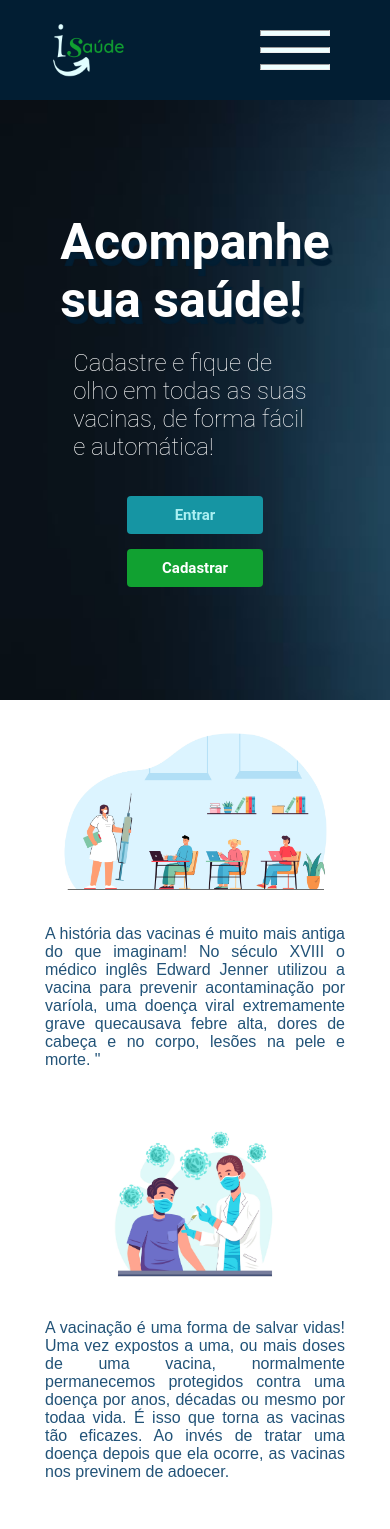
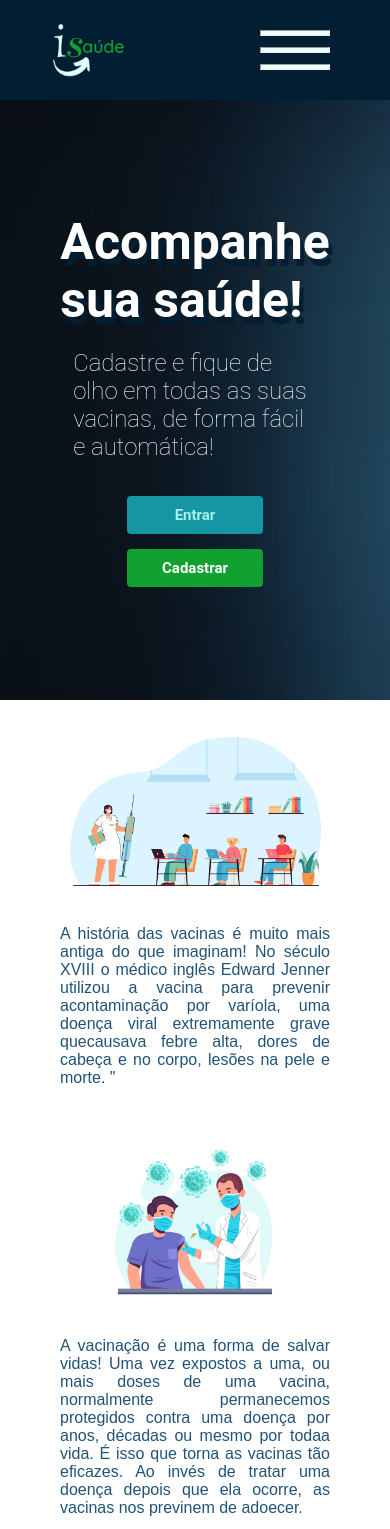
Before and after one commit to lufelipe12/isaude-app, a React (Create React App) app: page / in a window 390 px wide. Shown: the top 1529 px of the page. Built offline with nearby package versions, Linux system fonts and the light colour scheme.

Commit message:
styles: head in homepage ready and responsive

```diff
--- a/src/components/Curiosidades/styles.js
+++ b/src/components/Curiosidades/styles.js
@@ -12,7 +12,7 @@
     max-width: 300px;
     height: 200px;
     object-fit: contain;
-    min-width: 300px;
+    min-width: 270px;
     padding-bottom: 30px;
   }
 
@@ -22,7 +22,7 @@
     width: 50%;
     max-width: 300px;
     text-align: justify;
-    min-width: 300px;
+    min-width: 270px;
   }
 
   @media (max-width: 650px) {
--- a/src/pages/Home/index.jsx
+++ b/src/pages/Home/index.jsx
@@ -10,11 +10,15 @@
 import Curiosidades from "../../components/Curiosidades"
 import Button from "../../components/Button"
 
+import {useHistory} from "react-router-dom"
+
 import historyImg from "../../assets/history.jpg"
 import importanceImg from "../../assets/importance.jpg"
 import erradicationImg from "../../assets/erradication.jpg"
 
 const Home = () => {
+  const history = useHistory()
+
   return (
     <Container>
       <Header />
@@ -26,8 +30,17 @@
             automática!
           </h2>
           <ButtonsContainer>
-            <Button colorType="primary"> Entrar </Button>
-            <Button colorType="secondary"> Cadastrar </Button>
+            <Button colorType="primary" onClick={() => history.push("/login")}>
+              {" "}
+              Entrar{" "}
+            </Button>
+            <Button
+              colorType="secondary"
+              onClick={() => history.push("/register")}
+            >
+              {" "}
+              Cadastrar{" "}
+            </Button>
           </ButtonsContainer>
         </HeadContent>
         <HeadBackground />
```
Also changed, not shown: src/components/CuriosidadeParagraph/index.jsx (deleted).
